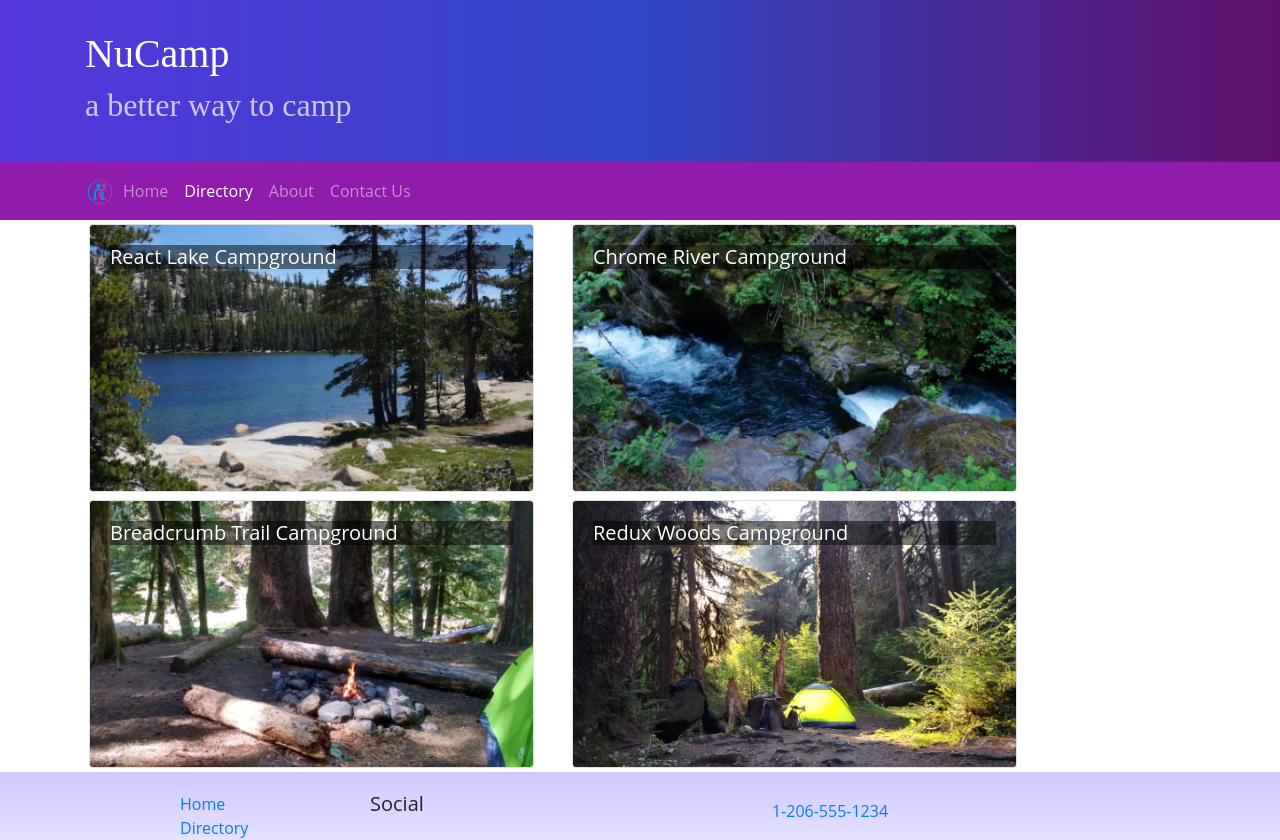
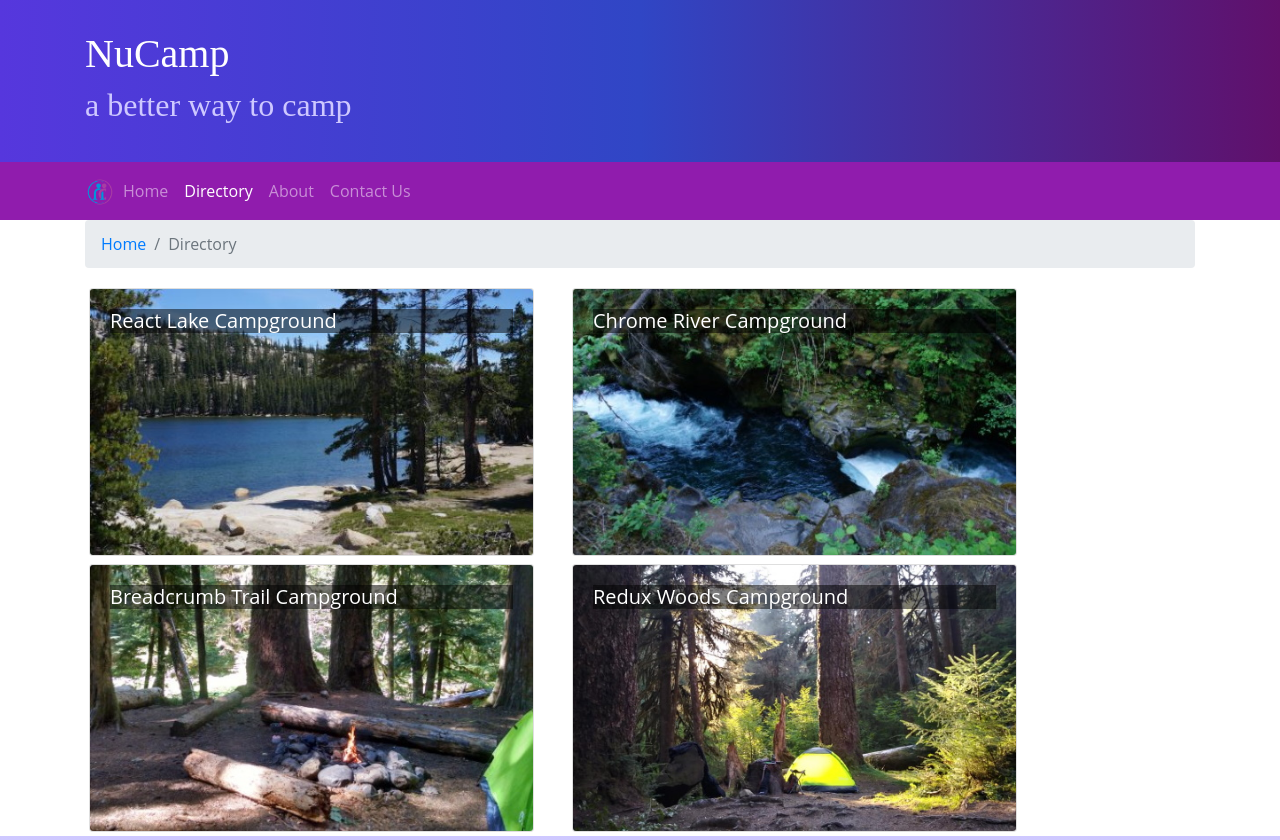
Before and after one commit to carrigan223/NucampApp, a React (Create React App) app: page /directory in a window 1280 px wide. Shown: the top 840 px of the page. Built offline with nearby package versions, Linux system fonts and the light colour scheme; the HTML template or start-up script is replaced by a standard one.

Commit message:
Breadcrumbs

```diff
--- a/src/components/CampsiteInfoComponent.js
+++ b/src/components/CampsiteInfoComponent.js
@@ -1,5 +1,6 @@
 import React from 'react';
-import { Card, CardImg, CardImgOverlay, CardText, CardBody, CardTitle } from 'reactstrap';
+import { Card, CardImg, CardText, CardBody, CardTitle, Breadcrumb, BreadcrumbItem } from 'reactstrap';
+import { Link } from 'react-router-dom';
 import { COMMENTS } from '../shared/comments';
 
 function RenderCampsite({campsite}) {
@@ -8,7 +9,6 @@
             <Card>
                     <CardImg top src={campsite.image} alt={campsite.name} />
                     <CardBody>
-                        <CardTitle>{campsite.name}</CardTitle>
                         <CardText>{campsite.description}</CardText>
                     </CardBody>
                 </Card>
@@ -31,6 +31,16 @@
 function CampsiteInfo(props) {
     if (props.campsite) {
     return <div className="container">
+                <div>
+                    <div>
+                        <Breadcrumb>
+                            <BreadcrumbItem><Link to="/directory">Directory</Link></BreadcrumbItem>
+                            <BreadcrumbItem active>{props.campsite.name}</BreadcrumbItem>
+                        </Breadcrumb>
+                        <h2>{props.campsite.name}</h2>
+                        <hr />
+                    </div>
+                </div>
                 <div className="row">
                     <RenderCampsite campsite={props.campsite} />
                     <RenderComments comments={props.comments} />
--- a/src/components/ContactComponent.js
+++ b/src/components/ContactComponent.js
@@ -1,4 +1,6 @@
 import React from 'react';
+import { Breadcrumb, BreadcrumbItem } from 'reactstrap';
+import { Link } from 'react-router-dom';
 
 
 function Contact(props) {
@@ -6,6 +8,10 @@
         <div className="container">
             <div className="row">
                 <div className="col">
+                        <Breadcrumb>
+                            <BreadcrumbItem><Link to ="/home">Home</Link></BreadcrumbItem>
+                            <BreadcrumbItem active>Contact Us</BreadcrumbItem>
+                        </Breadcrumb>
                     <h2>Contact Us</h2>
                     <hr />
                 </div>
--- a/src/components/DirectoryComponents.js
+++ b/src/components/DirectoryComponents.js
@@ -1,5 +1,5 @@
 import React from 'react';
-import { Card, CardImg, CardImgOverlay, CardTitle } from 'reactstrap';
+import { Card, CardImg, CardImgOverlay, CardTitle, Breadcrumb, BreadcrumbItem } from 'reactstrap';
 import { Link } from 'react-router-dom';
 
 
@@ -28,6 +28,14 @@
         return (
             <div className="container">
                 <div className="row">
+                    <div className="col">
+                        <Breadcrumb>
+                            <BreadcrumbItem><Link to="/home">Home</Link></BreadcrumbItem>
+                            <BreadcrumbItem active>Directory</BreadcrumbItem>
+                        </Breadcrumb>
+                    </div>
+                </div>
+                <div className="row">
                     {directory}
                 </div>
             </div>
```
Also changed, not shown: 1 other file (tests, documents, lock files or other folders).
